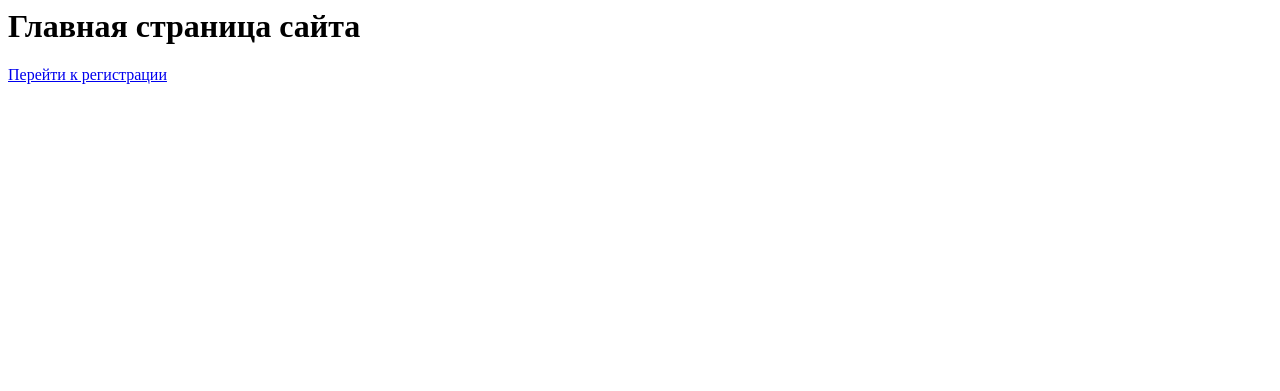
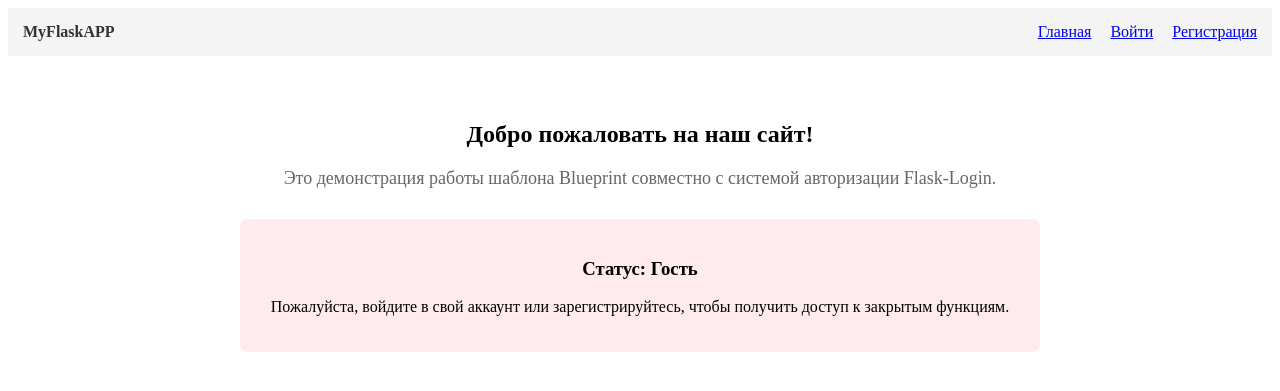
Before and after one commit to VladimirPod/my_flask_application, a Flask app: page / in a window 1280 px wide. Shown: the top 391 px of the page. Run offline with Flask 3, Linux system fonts and the light colour scheme.

Commit message:
Flask-Login: User session management occurs on the backend. Guests are protected from private routes, and sessions are encrypted with a strong SECRET_KEY.

```diff
--- a/app/__init__.py
+++ b/app/__init__.py
@@ -1,32 +1,58 @@
-from flask import Flask
+from flask import Flask,render_template
 from flask_sqlalchemy import SQLAlchemy
+from flask_login import LoginManager
+import os
+
 
 db = SQLAlchemy()
+login_manager = LoginManager()
 
 def create_app():
-    app = Flask(__name__)
+    # 1. Находим корень ВСЕГО проекта (на уровень выше, чем текущий app/__init__.py)
+    project_root = os.path.abspath(os.path.join(os.path.dirname(__file__), '..'))
 
-    app.config['SQLALCHEMY_DATABASE_URI'] = 'sqlite:///project.db'
+    # 2. Указываем точные пути к шаблонам и внешней папке instance
+    template_dir = os.path.join(os.path.dirname(__file__), 'templates')
+    static_dir = os.path.join(os.path.dirname(__file__), 'static')
+    instance_dir = os.path.join(project_root, 'instance')
+
+    # 3. Инициализируем Flask с указанием папки instance_path
+    app = Flask(__name__,
+                template_folder=template_dir,
+                static_folder=static_dir,
+                instance_path=instance_dir,          # Явно задаем внешнюю папку
+                instance_relative_config=True)       # Позволяет использовать относительные пути
+
+
     app.config['SECRET_KEY'] = 'admin'
+    app.config['SQLALCHEMY_DATABASE_URI'] = f"sqlite:///{os.path.join(instance_dir,'project.db')}"
     app.config['SQLALCHEMY_TRACK_MODIFICATIONS'] = False
-
-    db.init_app(app)
-    # Импортируем созданный Blueprint
-    from app.routes.auth import auth_bp
-    # Регистрируем его в приложении.
-    # url_prefix добавит '/auth' ко всем ссылкам этого блюпринта автоматически.
-    app.register_blueprint(auth_bp, url_prefix='/auth')
-
-    with app.app_context():
-
-        from app import models
-
-        db.create_all()
-
-    @app.route('/')
-    def home():
-        return '<h1>Главная страница сайта</h1><a href="/auth/register">Перейти к регистрации</a>'
 
 
 
+    db.init_app(app)
+
+    # 3. Инициализируем LoginManager
+    login_manager.init_app(app)
+    # Перенаправит гостя на страницу логина, если он полезет на защищенный роут
+    login_manager.login_view = 'auth.login'
+    login_manager.login_message = 'Пожалуйста, войдите в аккаунт для доступа к этой странице.'
+    # 4. Функция загрузки пользователя (загружает юзера из БД по ID из сессии)
+    @login_manager.user_loader
+    def load_user(user_id):
+        from app.models import User
+        return User.query.get(int(user_id))
+
+    from app.routes.main import main_bp
+    from app.routes.auth import auth_bp
+
+    app.register_blueprint(main_bp, url_prefix='/')
+    app.register_blueprint(auth_bp, url_prefix='/auth')
+
+
+    with app.app_context():
+        from app import models
+        db.create_all()
+
+
     return app
--- /dev/null
+++ b/app/routes/main.py
@@ -0,0 +1,24 @@
+import os
+from flask import Blueprint, render_template,current_app
+
+# 1. Находим абсолютный путь к главной папке app/templates/
+# os.path.dirname(__file__) указывает на app/routes/
+# .. поднимает нас на уровень выше, в папку app/
+base_dir = os.path.dirname(__file__)
+main_templates = os.path.abspath(os.path.join(base_dir, '..', 'templates'))
+
+# 2. Передаем этот точный путь в Blueprint
+main_bp = Blueprint('main', __name__, template_folder=main_templates)
+
+@main_bp.route('/')
+def home():
+    # ЭТИ СТРОКИ НАПЕЧАТАЮТ В ТЕРМИНАЛ ВСЕ ПУТИ ХРАНЕНИЯ ШАБЛОНОВ
+    print("=== ОТЛАДКА ПУТЕЙ ШАБЛОНОВ ===")
+    print("Главный путь приложения:", current_app.template_folder)
+    print("Путь блупринта main:", main_bp.template_folder)
+    print("Существует ли файл index.html по пути блупринта:",
+    os.path.exists(os.path.join(main_templates, 'index.html')))
+    print("==============================")
+
+
+    return render_template('index.html') # Теперь Flask железно найдет этот файл
--- a/app/static/css/style.css
+++ b/app/static/css/style.css
@@ -102,12 +102,17 @@
     height: 43px;
     position: absolute;
     margin-left: 175px;
-    background-color: #f8c4c4;
-    color: #700000;
+    color: #710101;
     font-size: 17px;
-    border-radius: 6px;
-    border: 1px #000000 solid;
 }
 
 
-/*___________________LOGIN___________________*/
+/*___________________HEAD_SITE___________________*/
+
+.head_site{
+    width: 100%;
+    height: 100px;
+    color: #000;
+    position: static;
+    display: block
+}
--- a/app/templates/base.html
+++ b/app/templates/base.html
@@ -3,13 +3,40 @@
 <head>
     <meta charset="UTF-8">
     <meta name="viewport" content="width=device-width, initial-scale=1.0">
-    <title>{% block title %}AutoService{% endblock %}</title>
-
-
-
-     <link rel="stylesheet" href="{{ url_for('static', filename='css/style.css') }}">
+    <title>{% block title %}Мой Flask Сайт{% endblock %}</title>
+    <!-- Подключаем ваши стили, если они лежат в static/style.css -->
+    <link rel="stylesheet" href="{{ url_for('static', filename='css/style.css') }}">
 </head>
 <body>
-    {% block content %}{% endblock  %}
+
+    <!-- Навигационная панель (Шапка сайта) -->
+    <nav class="navbar" style="background: #f4f4f4; padding: 15px; display: flex; justify-content: space-between;">
+        <div class="logo">
+            <a href="{{ url_for('main.home') }}" style="font-weight: bold; text-decoration: none; color: #333;">MyFlaskAPP</a>
+        </div>
+        <div class="nav-links">
+            <a href="{{ url_for('main.home') }}" style="margin-right: 15px;">Главная</a>
+
+            <!-- Условие Flask-Login: если пользователь вошел на сайт -->
+            {% if current_user.is_authenticated %}
+                <span style="margin-right: 15px; color: green;">Привет, <strong>{{ current_user.username }}</strong>!</span>
+                <a href="{{ url_for('auth.logout') }}" style="color: red;">Выйти</a>
+            {% else %}
+                <!-- Если зашел гость -->
+                <a href="{{ url_for('auth.login') }}" style="margin-right: 15px;">Войти</a>
+                <a href="{{ url_for('auth.register') }}">Регистрация</a>
+            {% endif %}
+        </div>
+    </nav>
+
+    <!-- Основной контент страницы -->
+    <main class="content-wrapper" style="max-width: 800px; margin: 0 auto; padding: 15px;">
+        {% block content %}
+        <!-- Здесь будет отображаться контент дочерних страниц -->
+        {% endblock %}
+    </main>
+
+    <!-- Скрипт для скрытия алертов при клике (на случай, если он нужен на всех страницах) -->
+
 </body>
 </html>
--- /dev/null
+++ b/app/templates/index.html
@@ -0,0 +1,23 @@
+{% extends "base.html" %}
+
+{% block title %}Главная страница{% endblock %}
+
+{% block content %}
+<section class="home_page" style="text-align: center; margin-top: 50px;">
+    <h1>Добро пожаловать на наш сайт!</h1>
+    <p style="font-size: 18px; color: #666;">Это демонстрация работы шаблона Blueprint совместно с системой авторизации Flask-Login.</p>
+
+    {% if current_user.is_authenticated %}
+        <div style="margin-top: 30px; background: #e8f5e9; padding: 20px; border-radius: 8px;">
+            <h3>Статус: Авторизован</h3>
+            <p>Ваш Email: <strong>{{ current_user.email }}</strong></p>
+            <p>Ваш ID в базе данных DBeaver: <strong>{{ current_user.id }}</strong></p>
+        </div>
+    {% else %}
+        <div style="margin-top: 30px; background: #ffebee; padding: 20px; border-radius: 8px;">
+            <h3>Статус: Гость</h3>
+            <p>Пожалуйста, войдите в свой аккаунт или зарегистрируйтесь, чтобы получить доступ к закрытым функциям.</p>
+        </div>
+    {% endif %}
+</section>
+{% endblock %}
--- a/pyproject.toml
+++ b/pyproject.toml
@@ -1,11 +1,12 @@
 [project]
-name = "app-block"
+name = "my_flask_app"
 version = "0.1.0"
 description = "Add your description here"
 readme = "README.md"
 requires-python = ">=3.13"
 dependencies = [
     "flask>=3.1.3",
+    "flask-login>=0.6.3",
     "flask-sqlalchemy>=3.1.1",
     "pigar>=2.2.0",
 ]
--- a/requirements.txt
+++ b/requirements.txt
@@ -1,3 +1,5 @@
 # Automatically generated by https://github.com/damnever/pigar.
 
 Flask==3.1.3
+Flask-SQLAlchemy==3.1.1
+Werkzeug==3.1.8
```
Also changed, not shown: app/routes/auth.py (+7 -1 lines), README.md, app/static/images/isusy.png (deleted), instance/project.db, 1 other file.
